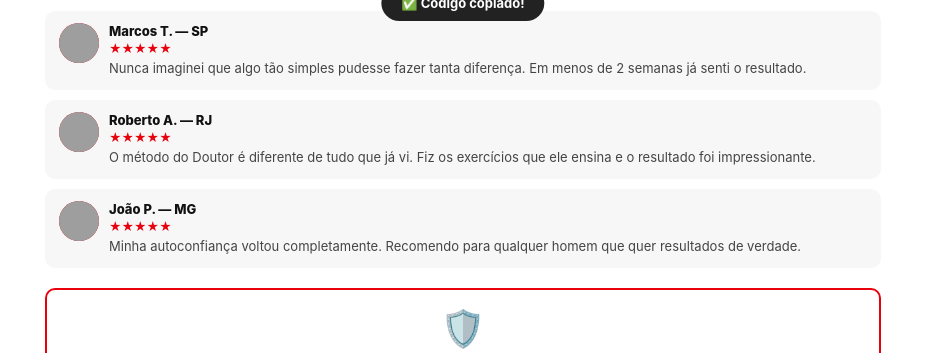
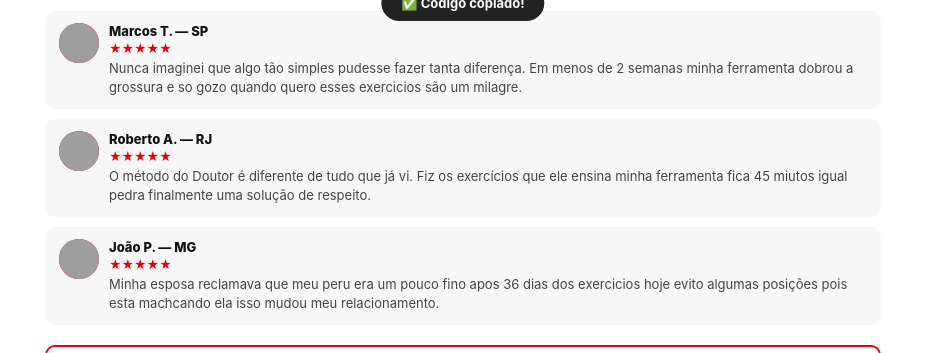
Before and after one commit to eriv01/maquinadeprazer.combr, a website: page index.html in a window 1280 px wide. Shown: the part 819-1172 px from the top of the page, without its empty margins (177-1102 px from the left). Drawn offline with Linux system fonts and the light colour scheme; grey boxes are pictures that could not be loaded.

Commit message:
Update index.html

```diff
--- a/index.html
+++ b/index.html
@@ -817,7 +817,7 @@
         <div class="comment-body">
           <div class="comment-name">Marcos T. — SP</div>
           <div class="stars">★★★★★</div>
-          <div class="comment-text">Nunca imaginei que algo tão simples pudesse fazer tanta diferença. Em menos de 2 semanas já senti o resultado.</div>
+          <div class="comment-text">Nunca imaginei que algo tão simples pudesse fazer tanta diferença. Em menos de 2 semanas minha ferramenta dobrou a grossura e so gozo quando quero esses exercicios são um milagre.</div>
         </div>
       </div>
       <div class="comment">
@@ -825,7 +825,7 @@
         <div class="comment-body">
           <div class="comment-name">Roberto A. — RJ</div>
           <div class="stars">★★★★★</div>
-          <div class="comment-text">O método do Doutor é diferente de tudo que já vi. Fiz os exercícios que ele ensina e o resultado foi impressionante.</div>
+          <div class="comment-text">O método do Doutor é diferente de tudo que já vi. Fiz os exercícios que ele ensina minha ferramenta fica 45 miutos igual pedra finalmente uma solução de respeito.</div>
         </div>
       </div>
       <div class="comment">
@@ -833,7 +833,7 @@
         <div class="comment-body">
           <div class="comment-name">João P. — MG</div>
           <div class="stars">★★★★★</div>
-          <div class="comment-text">Minha autoconfiança voltou completamente. Recomendo para qualquer homem que quer resultados de verdade.</div>
+          <div class="comment-text">Minha esposa reclamava que meu peru era um pouco fino apos 36 dias dos exercicios hoje evito algumas posições pois esta machcando ela isso mudou meu relacionamento.</div>
         </div>
       </div>
     </div>
```
